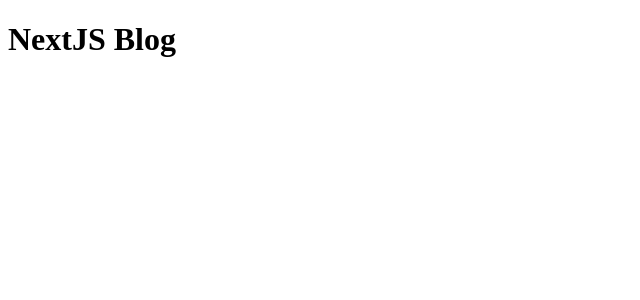
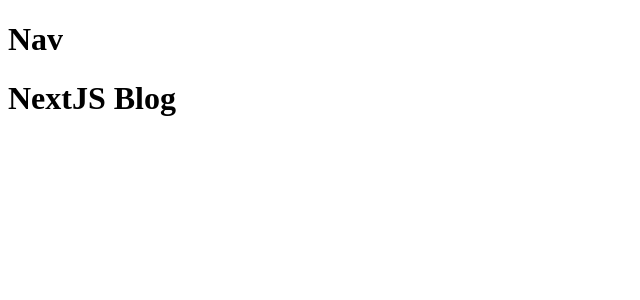
Before and after one commit to Xem0n/express-blog, a Next.js app: page / in a window 1280 px wide. Shown: the top 300 px of the page, without its empty margins (0-640 px from the left). Built offline with nearby package versions, Linux system fonts and the light colour scheme.

Commit message:
init layout

```diff
--- /dev/null
+++ b/components/layout.tsx
@@ -0,0 +1,15 @@
+import {  ReactNode } from 'react';
+import Nav from './nav';
+
+interface Props {
+    children: ReactNode;
+}
+
+const Layout = ({ children }: Props) => (
+    <>
+        <Nav></Nav>
+        {children}
+    </>
+);
+
+export default Layout;
--- /dev/null
+++ b/components/nav.tsx
@@ -0,0 +1,5 @@
+const Nav = () => {
+    return <h1>Nav</h1>;
+}
+
+export default Nav;
--- a/pages/_app.tsx
+++ b/pages/_app.tsx
@@ -1,8 +1,13 @@
 import '../styles/globals.css';
+import Layout from '../components/layout';
 import type { AppProps } from 'next/app';
 
 function MyApp({ Component, pageProps }: AppProps) {
-  return <Component {...pageProps} />;
+  return (
+    <Layout>
+      <Component {...pageProps} />
+    </Layout>
+  );
 }
 
 export default MyApp;
--- a/pages/index.tsx
+++ b/pages/index.tsx
@@ -1,7 +1,9 @@
 import type { NextPage } from 'next';
 
-const Home: NextPage = () => {
-  return <h1>NextJS Blog</h1>;
-}
+const Home: NextPage = () => (
+  <>
+    <h1>NextJS Blog</h1>
+  </>
+);
 
 export default Home;
```
